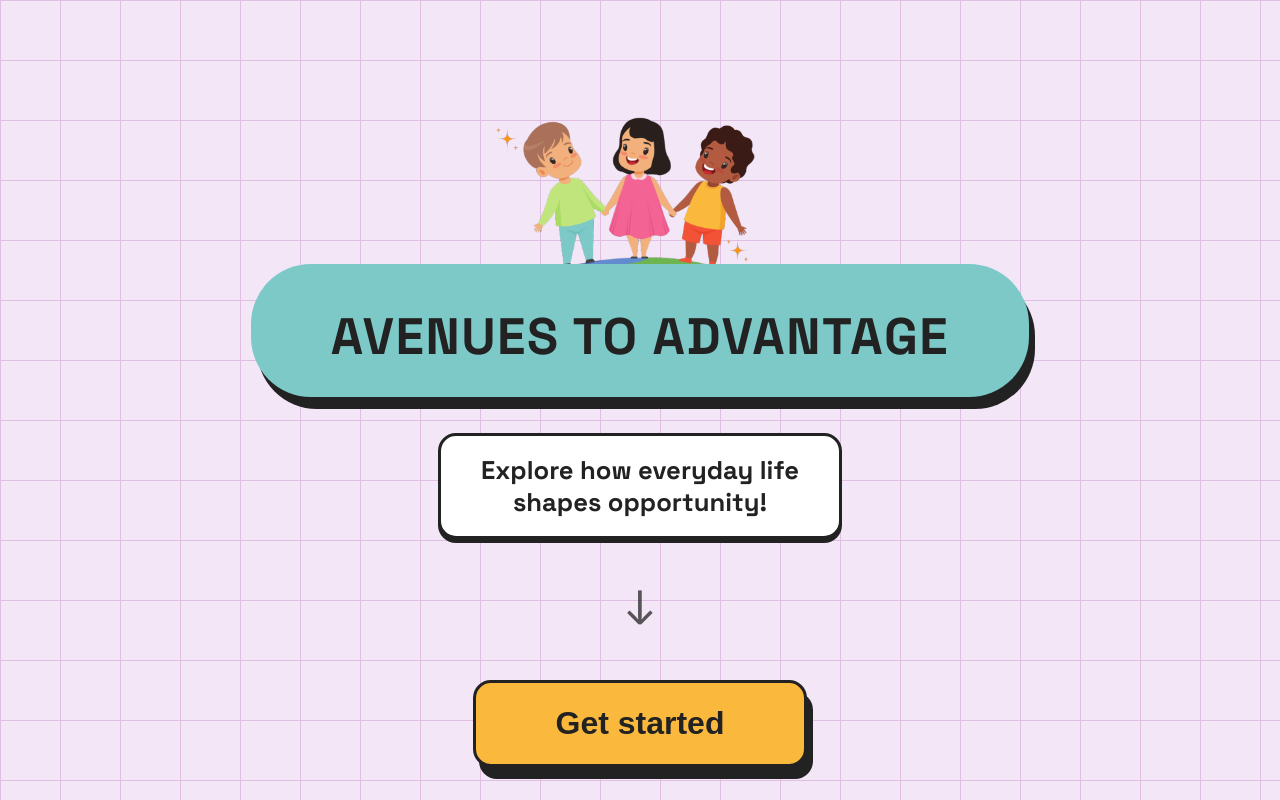
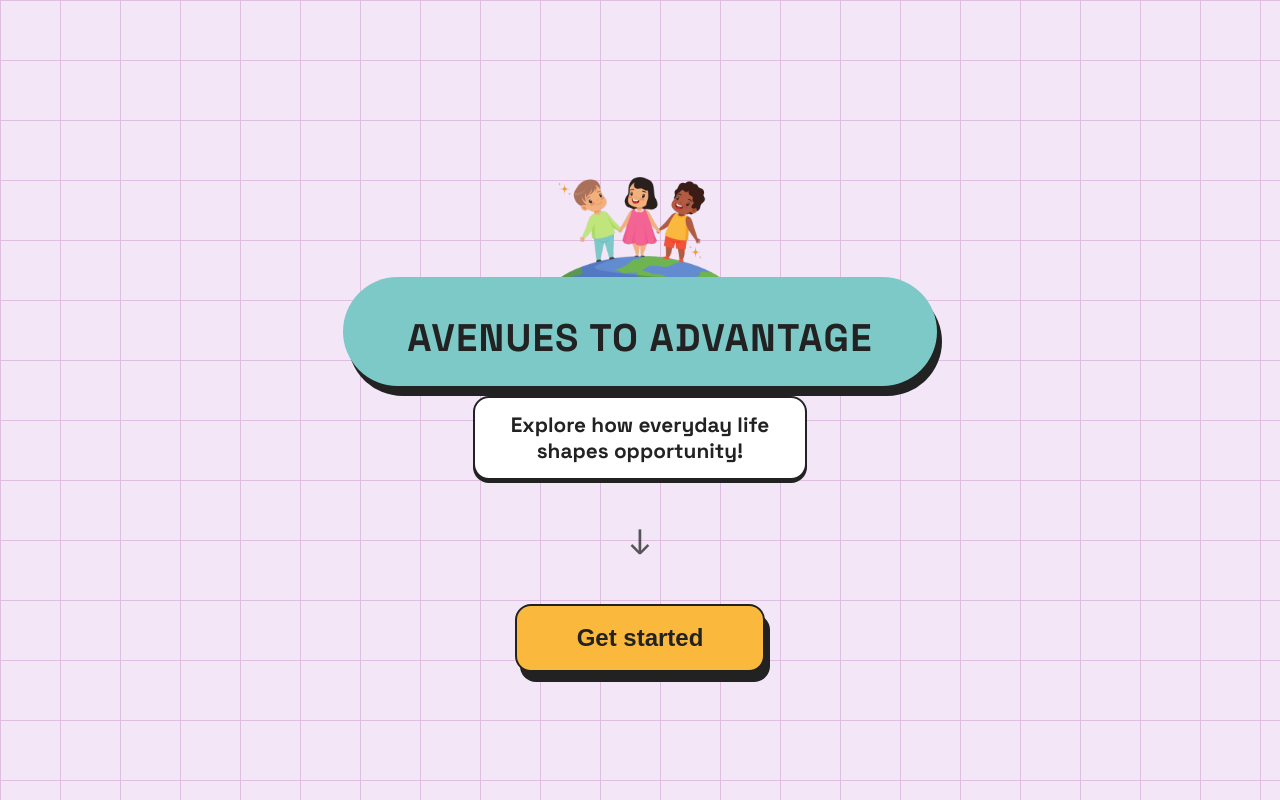
Before and after one commit to nsinghhh03/avenues-to-advantage, a Next.js app: page / in a window 1280 px wide. Built offline with nearby package versions, Linux system fonts and the light colour scheme.

Commit message:
Initial Commit

```diff
--- a/src/app/welcome.js
+++ b/src/app/welcome.js
@@ -13,7 +13,7 @@ export default function Welcome() {
               fill
               className={styles.globeImage}
               priority
-              sizes="(max-width: 400px) 80vw, 300px"
+
             />
           </div>
           <div className={styles.bubble}>
--- a/src/app/welcome.module.css
+++ b/src/app/welcome.module.css
@@ -31,9 +31,9 @@
 
 .globeImageWrapper {
   position: relative;
-  width: 600px;           /* Increased from 500px */
-  max-width: 98vw;
-  aspect-ratio: 1.7/1;
+  width: 620px;
+  height: 200px;
+  max-width: 100vw;
   margin: 0 auto;
   display: flex;
   align-items: flex-end;
@@ -47,39 +47,41 @@
 
 .bubble {
   background: #7cc9c8;
-  border-radius: 60px; /* Increased from 50px */
-  padding: 40px 80px 28px 80px; /* Increased padding */
-  box-shadow: 6px 12px 0 #222; /* Increased shadow */
+  border-radius: 60px;
+  padding: 36px 64px 24px 64px;
+  box-shadow: 5px 10px 0 #222;
   display: flex;
   align-items: center;
   justify-content: center;
-  margin-top: -140px; /* Increased negative margin for overlap */
+  margin-top: -70px;
   z-index: 2;
   position: relative;
+  max-width: 90vw;
 }
 
 .title {
-  font-size: 3.2rem; /* Increased from 2.3rem */
+  font-size: 2.4rem;
   font-weight: 700;
   color: #222;
-  letter-spacing: 1.5px;
+  letter-spacing: 1.2px;
   text-align: center;
 }
 
 .subtitleBox {
   background: #fff;
-  border-radius: 18px; /* Increased from 12px */
-  box-shadow: 0 4px 0 #222; /* Increased shadow */
-  padding: 18px 40px; /* Increased padding */
-  border: 3px solid #222; /* Increased border */
+  border-radius: 16px;
+  box-shadow: 0 3px 0 #222;
+  padding: 14px 36px;
+  border: 2.5px solid #222;
   display: flex;
   align-items: center;
   justify-content: center;
-  margin-top: 18px;
+  margin-top: -8px;
+  max-width: 80vw;
 }
 
 .subtitle {
-  font-size: 1.6rem; /* Increased from 1.1rem */
+  font-size: 1.3rem;
   color: #222;
   font-weight: 700;
   text-align: center;
@@ -87,15 +89,15 @@
 }
 
 .arrowContainer {
-  margin: 1.2rem 0 1.2rem 0; /* Increased margin */
+  margin: 1rem 0 1rem 0;
   display: flex;
   justify-content: center;
   align-items: center;
-  height: 48px; /* Increased height */
+  height: 40px;
 }
 
 .downArrow {
-  font-size: 3rem; /* Increased from 2rem */
+  font-size: 2.2rem;
   color: #222;
   animation: arrowPulse 1.2s infinite;
   display: inline-block;
@@ -110,13 +112,13 @@
 .startButton {
   background: #FAB93C;
   color: #222;
-  font-size: 2rem; /* Increased from 1.3rem */
+  font-size: 1.5rem;
   font-weight: 700;
-  border: 3px solid #222; /* Increased border */
-  border-radius: 18px; /* Increased from 12px */
-  padding: 22px 80px; /* Increased padding */
-  margin-top: 1.2rem;
-  box-shadow: 6px 12px 0 #222; /* Increased shadow */
+  border: 2.5px solid #222;
+  border-radius: 16px;
+  padding: 18px 60px;
+  margin-top: 1rem;
+  box-shadow: 5px 10px 0 #222;
   cursor: pointer;
   transition: transform 0.1s, box-shadow 0.1s;
   text-align: center;
@@ -142,7 +144,7 @@
     font-size: 1rem;
   }
   .globeImage {
-    width: 180px !important;
+    width: 210px !important;
     height: auto !important;
   }
 }
```
